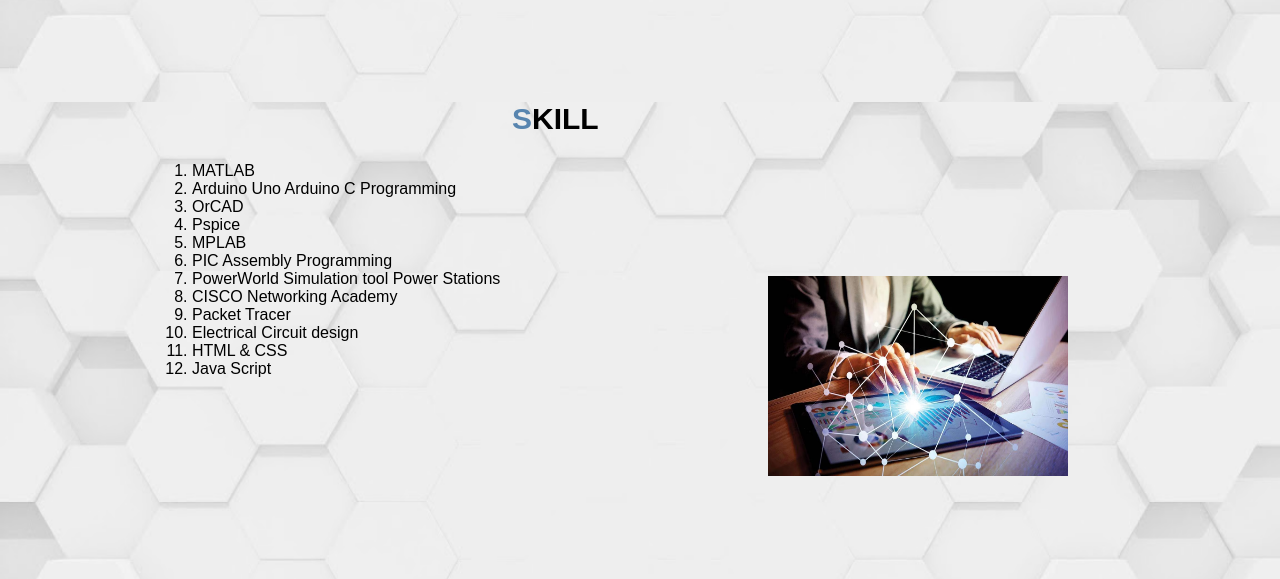
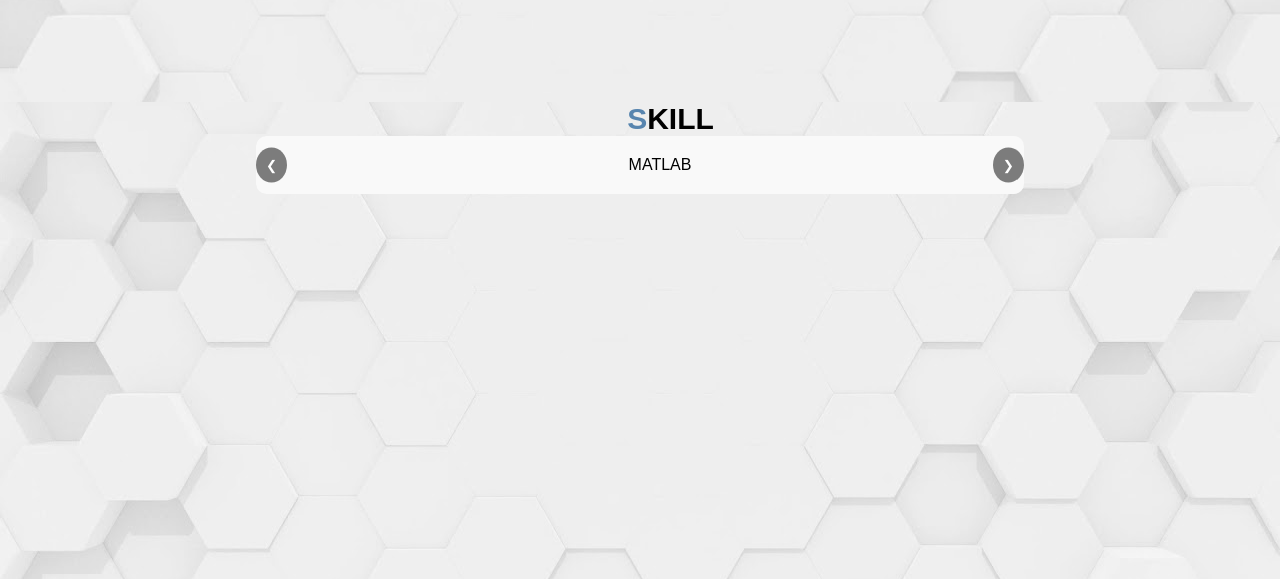
Before and after one commit to Ayandamdudu/My-Portfolio, a plain HTML site: page index.HTML in a window 1280 px wide. Shown: the part 1242-1821 px from the top of the page. Drawn offline with Linux system fonts and the light colour scheme.

Commit message:
slide show

```diff
--- a/STYLE.CSS
+++ b/STYLE.CSS
@@ -179,15 +179,16 @@
   background: url(IMAGES.HTML/maxresdefault.jpg);
   background-position: center;
   background-size: cover;
-  height: 100vh;
+  height: 60vh;
   position: relative;
   font-family: sans-serif;
+  margin-bottom: 0;
 }
 
 .info3 h1 {
   font-size: 30px;
   color: black;
-  margin-left: 40%;
+  margin-left: 49%;
 }
 
 .info3 span {
@@ -225,6 +226,7 @@
   height: 100vh;
   position: relative;
   font-family: sans-serif;
+
 }
 
 .info4 h1 {
@@ -289,3 +291,46 @@
 .contact-form button:hover {
   background-color: black;
 }
+
+.slider {
+  width: 60%; /* Adjust the width as needed */
+  margin: 0 auto; /* Center the slider horizontally */
+  overflow: hidden; /* Hide overflow content */
+  border-radius: 10px; /* Add border radius */
+  position: relative; /* Position for absolute buttons */
+}
+
+.slides {
+  display: flex; /* Display slides in a row */
+}
+
+.slide {
+  flex: 0 0 100%; /* Set slide width */
+  padding: 20px; /* Add padding for better visibility */
+  text-align: center; /* Center slide content */
+  display: none; /* Hide slides by default */
+  background-color: #f9f9f9; /* Background color */
+  border-radius: 10px; /* Add border radius */
+}
+
+.prev,
+.next {
+  position: absolute; /* Position arrows relative to the slider */
+  top: 50%; /* Center vertically */
+  transform: translateY(-50%); /* Adjust for vertical centering */
+  background-color: rgba(0, 0, 0, 0.5); /* Background color for arrows */
+  color: white; /* Text color for arrows */
+  border: none; /* Remove default button styles */
+  border-radius: 50%; /* Add border radius */
+  cursor: pointer; /* Change cursor on hover */
+  padding: 10px; /* Add padding */
+  z-index: 1; /* Ensure arrows are above slides */
+}
+
+.prev {
+  left: 0; /* Position left arrow */
+}
+
+.next {
+  right: 0; /* Position right arrow */
+}
--- a/index.HTML
+++ b/index.HTML
@@ -51,24 +51,13 @@
   <section>
     <div class="info3" id="Skills">
       <h1><span>S</span>KILL</h1>
-      <ol class="list">
-        <li>MATLAB </li>
-        <li>Arduino Uno Arduino C Programming </li>
-        <li>OrCAD</li>
-        <li>Pspice</li>
-        <li>MPLAB</li>
-        <li>PIC Assembly Programming</li>
-        <li>PowerWorld Simulation tool Power Stations</li>
-        <li>CISCO Networking Academy</li>
-        <li>Packet Tracer</li>
-        <li> Electrical Circuit design </li>
-        <li>HTML & CSS</li>
-        <li>Java Script</li>
-      </ol>
-      <img src="IMAGES.HTML/679503-digital-skills-thinkstock-050718.avif" alt="skills" class="imgskills">
+      <div class="slider">
+        <div class="slides"></div>
+        <button class="prev" onclick="prevSlide()">&#10094;</button>
+        <button class="next" onclick="nextSlide()">&#10095;</button>
+      </div>
     </div>
   </section>
-
   <section>
     <div class="info4" id="Contact">
       <h1>
--- a/index.js
+++ b/index.js
@@ -32,3 +32,66 @@
     behavior: 'smooth'
   });
 });
+// Define an array of skill items
+var skills = [
+  "MATLAB",
+  "Arduino Uno Arduino C Programming",
+  "OrCAD",
+  "Pspice",
+  "MPLAB",
+  "PIC Assembly Programming",
+  "PowerWorld Simulation tool Power Stations",
+  "CISCO Networking Academy",
+  "Packet Tracer",
+  "Electrical Circuit design",
+  "HTML & CSS",
+  "JavaScript",
+  "Node.js",
+  "React",
+  "Python",
+  "Java"
+];
+
+var currentSlideIndex = 0;
+
+// Function to initialize the slideshow
+function initSlider() {
+  var slidesContainer = document.querySelector('.slides');
+  // Populate the slides container with skill items
+  skills.forEach(skill => {
+    var slide = document.createElement('div');
+    slide.classList.add('slide');
+    slide.textContent = skill;
+    slidesContainer.appendChild(slide);
+  });
+  // Show the initial slide
+  showSlide(currentSlideIndex);
+}
+
+// Function to show a specific slide
+function showSlide(index) {
+  var slides = document.querySelectorAll('.slide');
+  // Hide all slides
+  slides.forEach(slide => {
+    slide.style.display = 'none';
+  });
+  // Show the slide at the specified index
+  slides[index].style.display = 'block';
+}
+
+// Function to display the previous slide
+function prevSlide() {
+  currentSlideIndex = (currentSlideIndex - 1 + skills.length) % skills.length;
+  showSlide(currentSlideIndex);
+}
+
+// Function to display the next slide
+function nextSlide() {
+  currentSlideIndex = (currentSlideIndex + 1) % skills.length;
+  showSlide(currentSlideIndex);
+}
+
+// Initialize the slider when the page loads
+window.onload = function() {
+  initSlider();
+};
```
